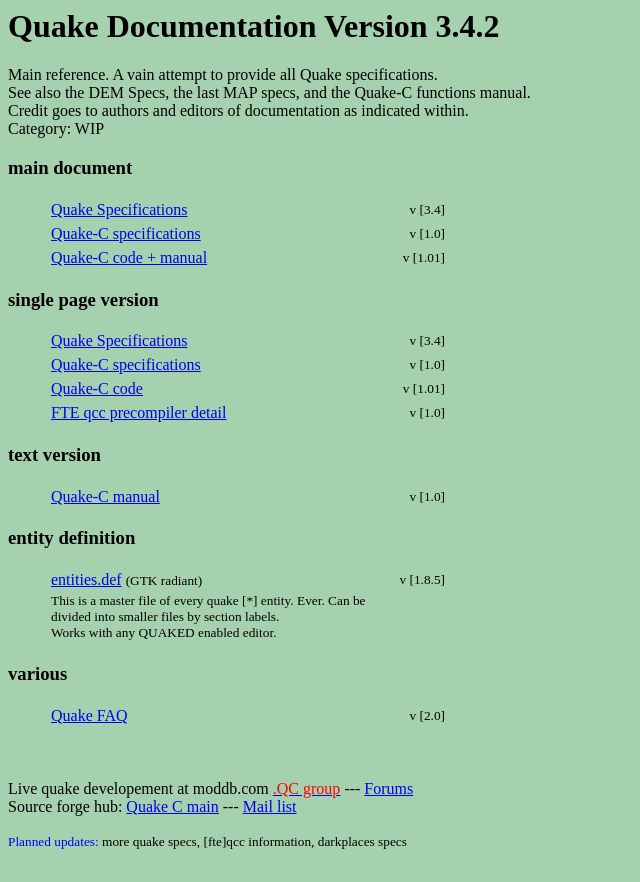
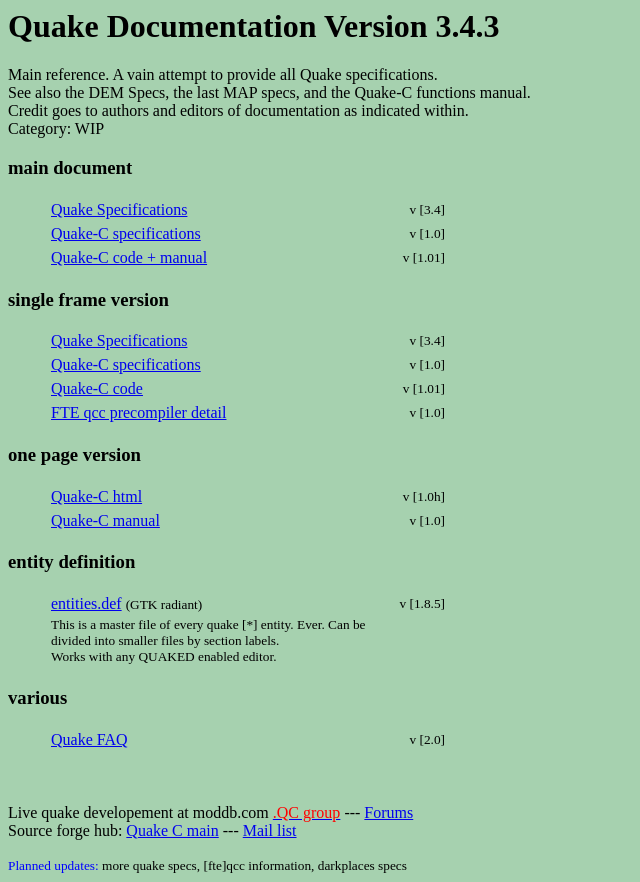
Before and after one commit to six-of-one/quake-specifications, a plain HTML site: page index_fr1.htm in a window 1280 px wide. Shown: the whole page, without its empty margins (0-640 px from the left). Before the commit the page ends 858 px from the top, so only its background shows below. Drawn offline with Linux system fonts and the light colour scheme.

Commit message:
qc specs 3.4.3 upd

```diff
--- a/index_fr1.htm
+++ b/index_fr1.htm
@@ -1,5 +1,5 @@
 <body bgcolor="#a6d1af">
-<h1>Quake Documentation Version 3.4.2</h1>
+<h1>Quake Documentation Version 3.4.3</h1>
 
 <p>Main reference.  A vain attempt to provide all Quake specifications.<br>
 See also the DEM Specs, the last MAP specs, and the Quake-C functions manual.<br>
@@ -14,7 +14,7 @@ Category: WIP</p>
 <table width="400"><td style="text-align:left"><a href="index2.htm">Quake-C code + manual</a></td><td style="text-align:right"><small>v [1.01]</small></td></table>
 </ol>
 
-<h3>single page version</h3>
+<h3>single frame version</h3>
 
 <ol>
 <table width="400"><td style="text-align:left"><a href="qkmenu.htm">Quake Specifications</a></td><td style="text-align:right"><small>v [3.4]</small></td></table>
@@ -23,9 +23,10 @@ Category: WIP</p>
 <table width="400"><td style="text-align:left"><a href="precompiler.html">FTE qcc precompiler detail</a></td><td style="text-align:right"><small>v [1.0]</small></td></table>
 </ol>
 
-<h3>text version</h3>
+<h3>one page version</h3>
 
 <ol>
+<table width="400"><td style="text-align:left"><a href="qcmanual.html">Quake-C html</a></td><td style="text-align:right"><small>v [1.0h]</small></td></table>
 <table width="400"><td style="text-align:left"><a href="qcman10.txt">Quake-C manual</a></td><td style="text-align:right"><small>v [1.0]</small></td></table>
 </ol>
 
```
